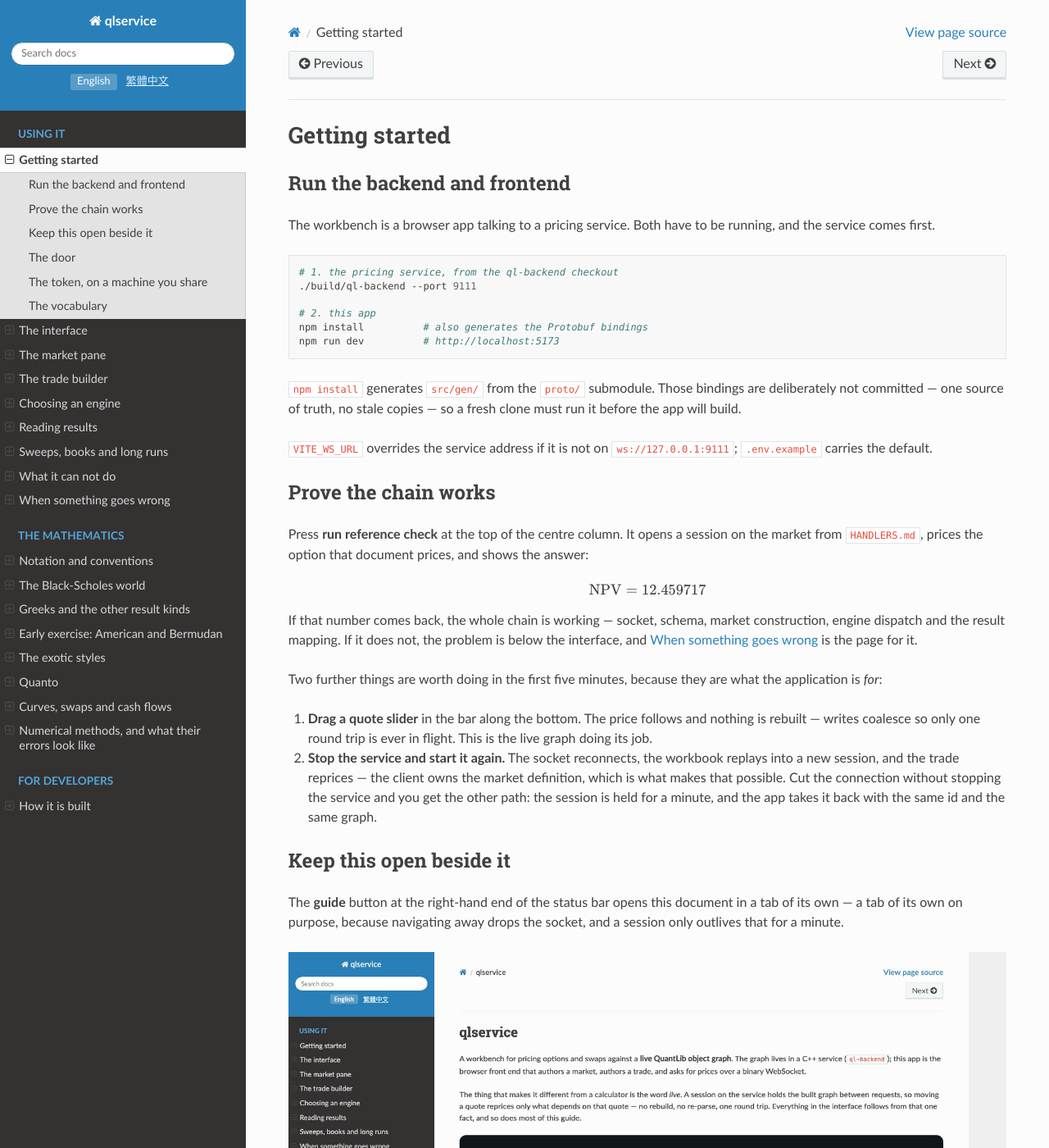
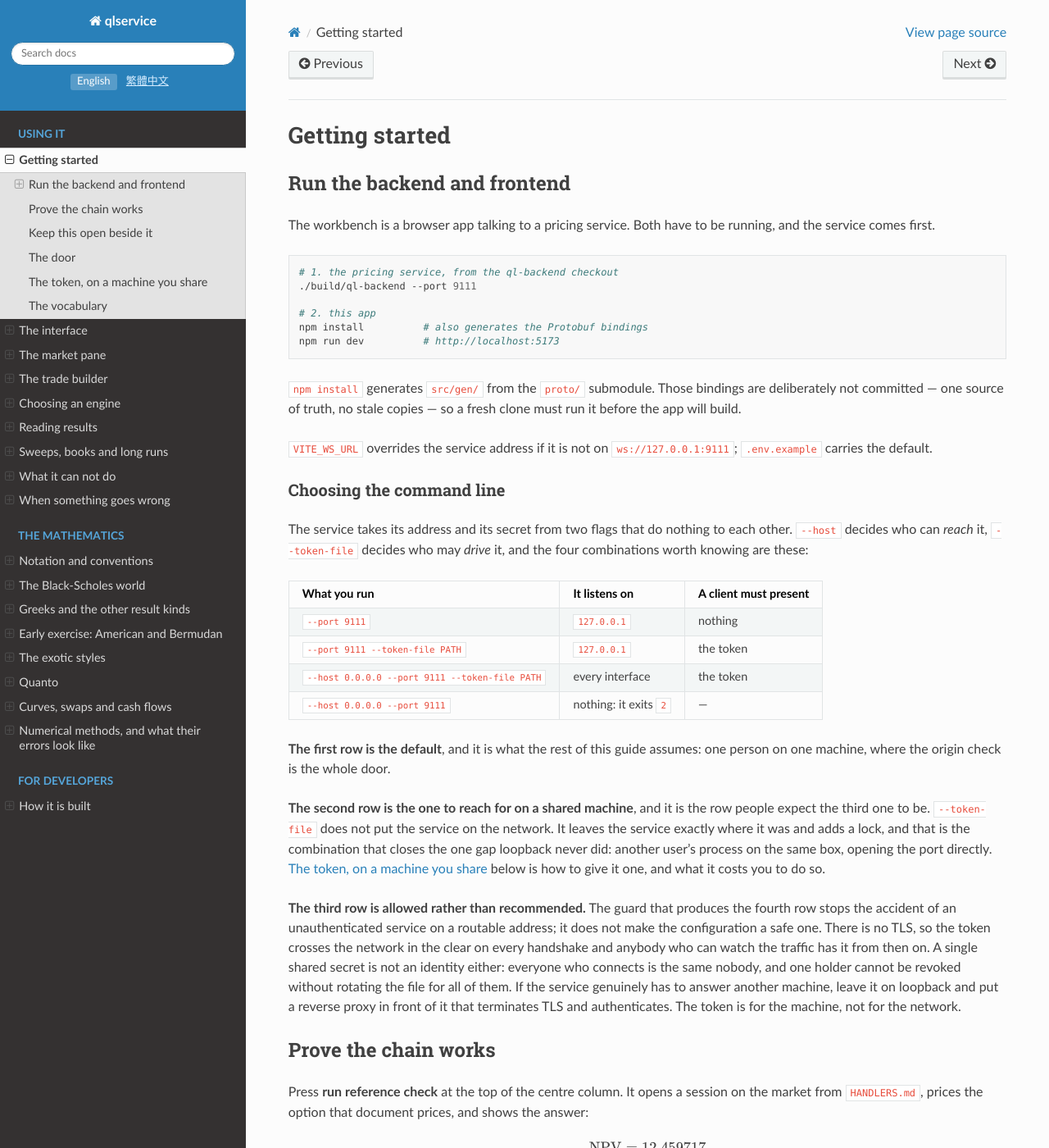
Before and after one commit to markccchiang/ql-frontend, a Sphinx documentation site: the page built from doc/getting-started.md, in a window 1280 px wide and 1400 px high. Shown: the whole window at 82% size. Built offline with Sphinx 7.4.7 and the Read the Docs theme 3.1.0, drawn with Linux system fonts in a browser that asks for light colours.

Commit message:
Show the four command lines side by side before explaining any of them
A reader picking a command line had to infer the flags from two sections
that each described one of them, and the inference people actually make is
that --token-file puts the service on the network. It does not: --host
decides who can reach the service and --token-file decides who may drive
it, and neither touches the other.

So the startup section now shows all four combinations in one table, says
which row is the default, points at the row worth reaching for on a shared
machine, and says plainly that the third row is allowed rather than
recommended. The guard that refuses the fourth row stops an accident; it
does not make the third one safe, and the reasons are worth a reader's time
before they run it: no TLS, so the token crosses in the clear, and one
shared secret is not an identity, so no single holder can be revoked.

The token section below it keeps the how and the why, and the table links
to it rather than repeating it.

Co-Authored-By: Claude Opus 5 (1M context) <noreply@anthropic.com>
Claude-Session: https://claude.ai/code/session_01MJtVZSjTSgWshw7miPwQ9g

```diff
--- a/doc/getting-started.md
+++ b/doc/getting-started.md
@@ -20,6 +20,41 @@ fresh clone must run it before the app will build.
 
 `VITE_WS_URL` overrides the service address if it is not on
 `ws://127.0.0.1:9111`; `.env.example` carries the default.
+
+### Choosing the command line
+
+The service takes its address and its secret from two flags that do nothing to
+each other. `--host` decides who can *reach* it, `--token-file` decides who may
+*drive* it, and the four combinations worth knowing are these:
+
+| What you run | It listens on | A client must present |
+| --- | --- | --- |
+| `--port 9111` | `127.0.0.1` | nothing |
+| `--port 9111 --token-file PATH` | `127.0.0.1` | the token |
+| `--host 0.0.0.0 --port 9111 --token-file PATH` | every interface | the token |
+| `--host 0.0.0.0 --port 9111` | nothing: it exits `2` | — |
+
+**The first row is the default**, and it is what the rest of this guide
+assumes: one person on one machine, where the origin check is the whole door.
+
+**The second row is the one to reach for on a shared machine**, and it is the
+row people expect the third one to be. `--token-file` does not put the service
+on the network. It leaves the service exactly where it was and adds a lock, and
+that is the combination that closes the one gap loopback never did: another
+user's process on the same box, opening the port directly. [The token, on a
+machine you share](#the-token-on-a-machine-you-share) below is how to give it
+one, and what it costs you to do so.
+
+**The third row is allowed rather than recommended.** The guard that produces
+the fourth row stops the accident of an unauthenticated service on a routable
+address; it does not make the configuration a safe one. There is no TLS, so the
+token crosses the network in the clear on every handshake and anybody who can
+watch the traffic has it from then on. A single shared secret is not an
+identity either: everyone who connects is the same nobody, and one holder
+cannot be revoked without rotating the file for all of them. If the service
+genuinely has to answer another machine, leave it on loopback and put a reverse
+proxy in front of it that terminates TLS and authenticates. The token is for
+the machine, not for the network.
 
 ## Prove the chain works
 
```
Also changed, not shown: 1 other file.
